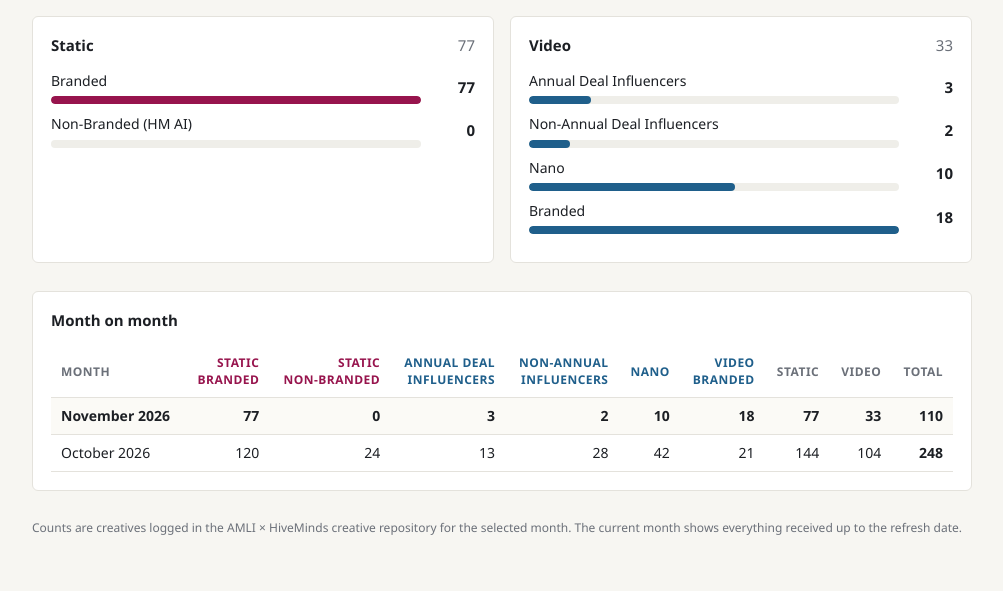
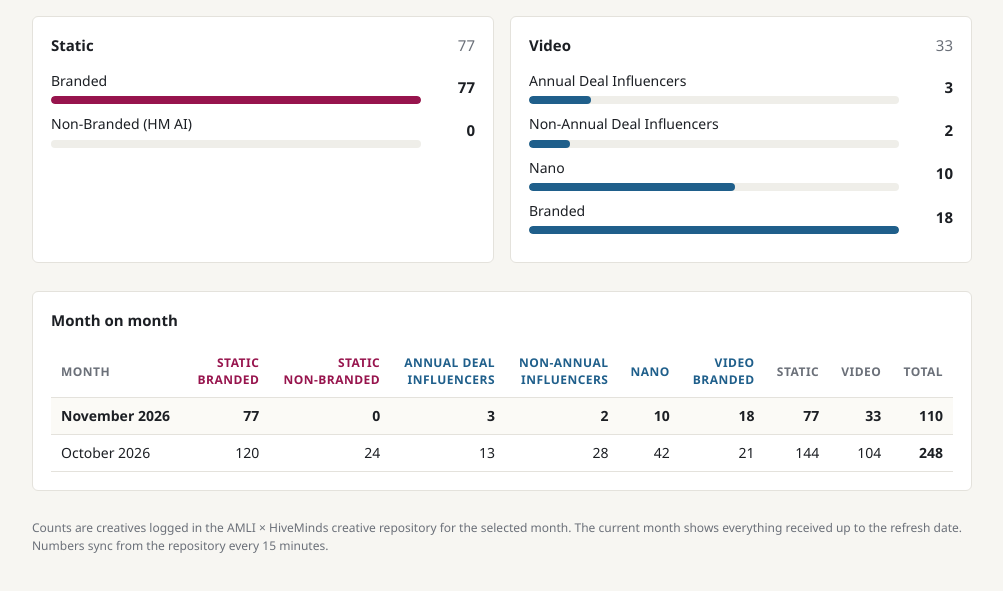
Before and after one commit to rakshitshetty-hash/amli-term-dashboard, a plain HTML site: page public/creatives/index.html in a window 1280 px wide. Shown: the part 267-858 px from the top of the page, without its empty margins (138-1141 px from the left). Drawn offline with Linux system fonts and the light colour scheme.

Commit message:
Creatives page: sync counts from Apps Script to GitHub on a schedule
Co-Authored-By: Claude Opus 5.5 <noreply@anthropic.com>
Claude-Session: https://claude.ai/code/session_0143i4gZLCzzqUQFrdRj3JyC

```diff
--- a/public/creatives/index.html
+++ b/public/creatives/index.html
@@ -98,7 +98,7 @@
     </div>
   </section>
 
-  <footer>Counts are creatives logged in the AMLI × HiveMinds creative repository for the selected month. The current month shows everything received up to the refresh date.</footer>
+  <footer>Counts are creatives logged in the AMLI × HiveMinds creative repository for the selected month. The current month shows everything received up to the refresh date. Numbers sync from the repository every 15 minutes.</footer>
 </div>
 
 <script>
```
Also changed, not shown: 2 other files.
